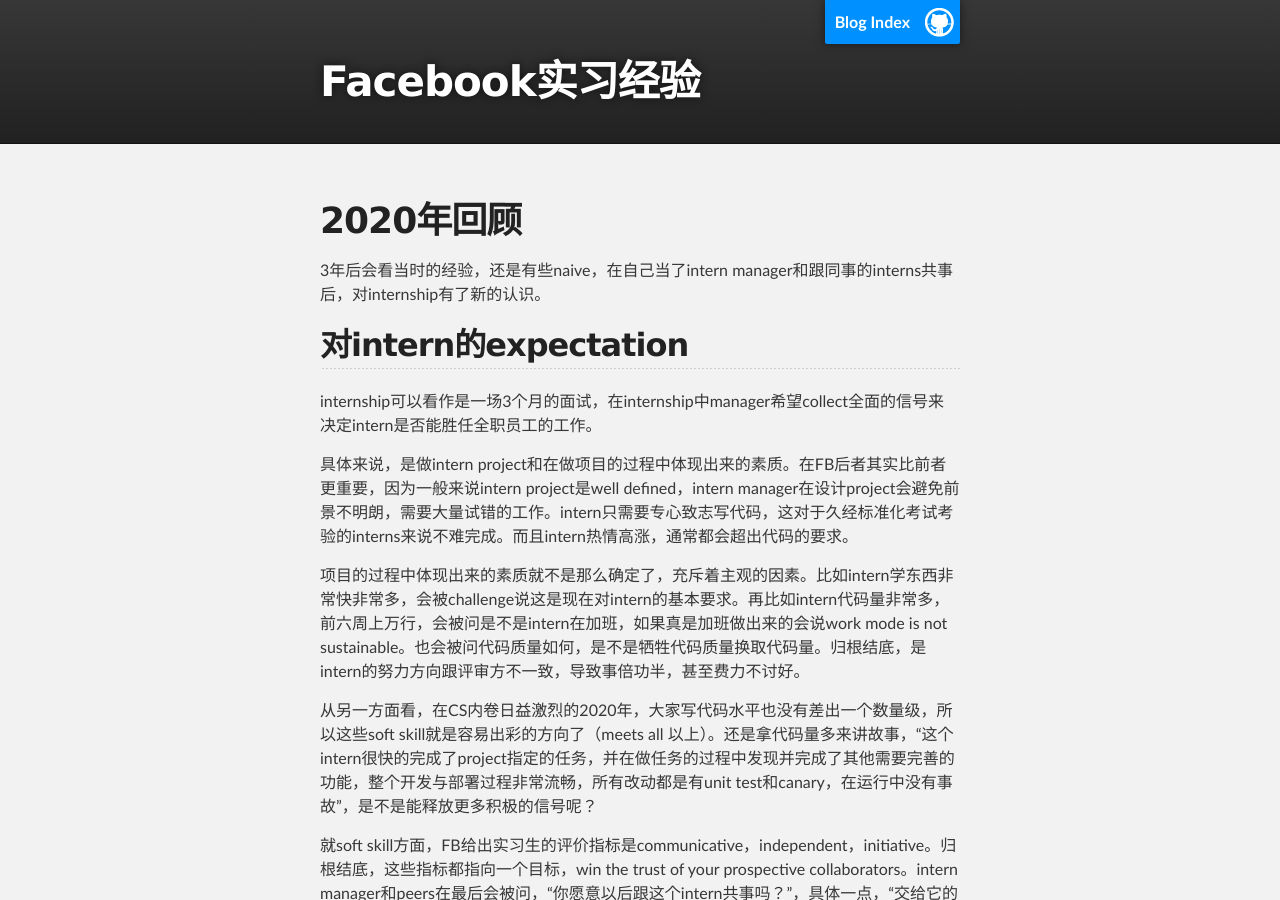
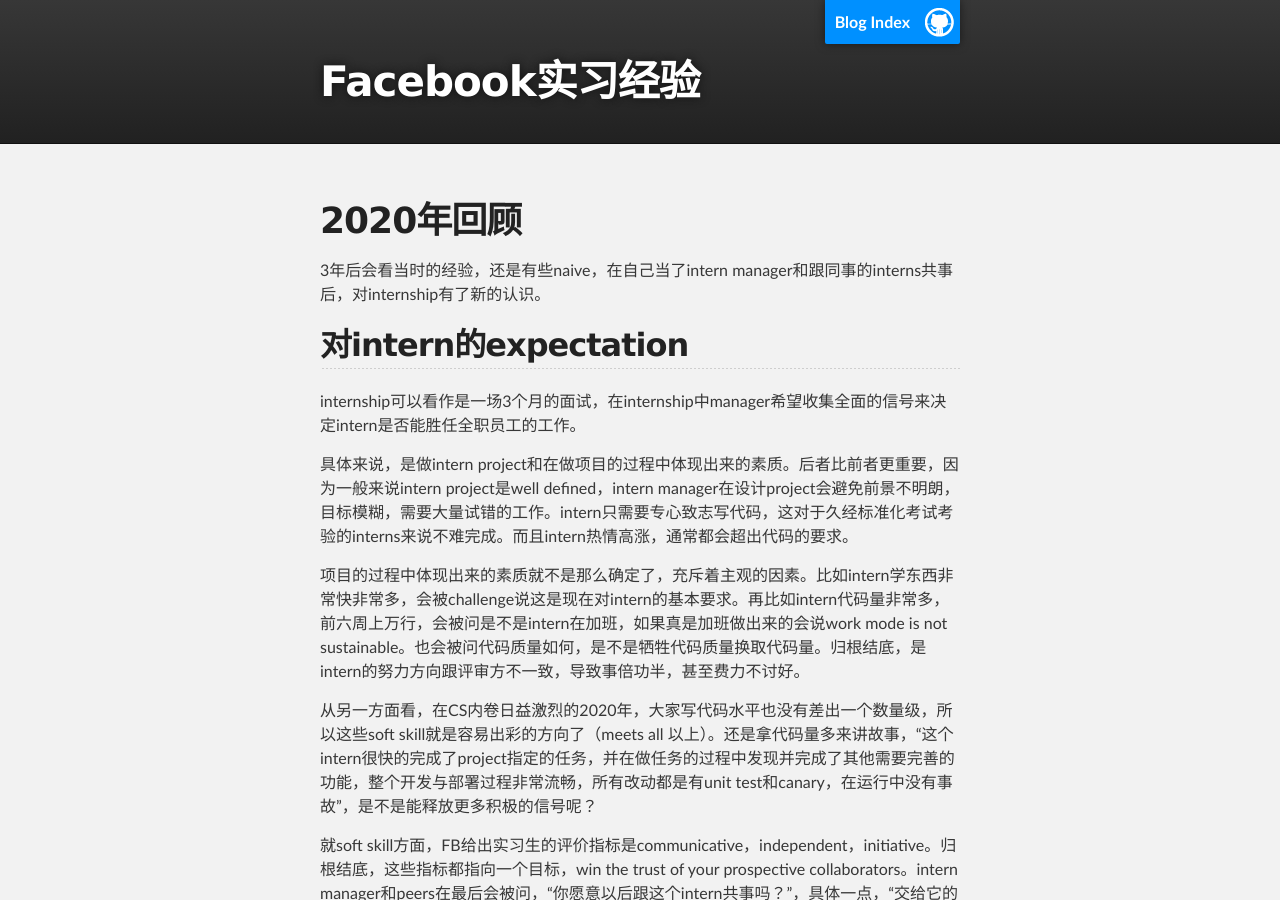
Before and after one commit to GUG11/gug11.github.io, a Jekyll site: the page built from _posts/2020-06-21-FBintern.md, in a window 1280 px wide and 900 px high. Built offline with Jekyll 4.4.1, drawn with Linux system fonts in a browser that asks for light colours.

```diff
--- a/_layouts/blog.html
+++ b/_layouts/blog.html
@@ -12,6 +12,10 @@
     href="{{ '/assets/css/style.css?v=' | append: site.github.build_revision | relative_url }}">
 
   <title>{{ page.title | default: site.github.repository_name }}</title>
+
+  {% if jekyll.environment == 'production' %}
+  {% include analytics.html %}
+  {% endif %}
 </head>
 
 <body>
--- a/_layouts/default.html
+++ b/_layouts/default.html
@@ -10,6 +10,10 @@
     <link rel="stylesheet" type="text/css" media="screen" href="{{ '/assets/css/style.css?v=' | append: site.github.build_revision | relative_url }}">
 
     <title>{{ site.title | default: site.github.repository_name }}</title>
+
+    {% if jekyll.environment == 'production' %}
+    {% include analytics.html %}
+    {% endif %}
   </head>
 
   <body>
--- a/_posts/2020-06-21-FBintern.md
+++ b/_posts/2020-06-21-FBintern.md
@@ -9,9 +9,9 @@ tags: [career]
 3年后会看当时的经验，还是有些naive，在自己当了intern manager和跟同事的interns共事后，对internship有了新的认识。
 
 ## 对intern的expectation
-internship可以看作是一场3个月的面试，在internship中manager希望collect全面的信号来决定intern是否能胜任全职员工的工作。
+internship可以看作是一场3个月的面试，在internship中manager希望收集全面的信号来决定intern是否能胜任全职员工的工作。
 
-具体来说，是做intern project和在做项目的过程中体现出来的素质。在FB后者其实比前者更重要，因为一般来说intern project是well defined，intern manager在设计project会避免前景不明朗，需要大量试错的工作。intern只需要专心致志写代码，这对于久经标准化考试考验的interns来说不难完成。而且intern热情高涨，通常都会超出代码的要求。
+具体来说，是做intern project和在做项目的过程中体现出来的素质。后者比前者更重要，因为一般来说intern project是well defined，intern manager在设计project会避免前景不明朗，目标模糊，需要大量试错的工作。intern只需要专心致志写代码，这对于久经标准化考试考验的interns来说不难完成。而且intern热情高涨，通常都会超出代码的要求。
 
 项目的过程中体现出来的素质就不是那么确定了，充斥着主观的因素。比如intern学东西非常快非常多，会被challenge说这是现在对intern的基本要求。再比如intern代码量非常多，前六周上万行，会被问是不是intern在加班，如果真是加班做出来的会说work mode is not sustainable。也会被问代码质量如何，是不是牺牲代码质量换取代码量。归根结底，是intern的努力方向跟评审方不一致，导致事倍功半，甚至费力不讨好。
 
--- a/blog/index.html
+++ b/blog/index.html
@@ -15,7 +15,9 @@ title: Blog Index
 		</ul>
 	</section>
 
+	<!--
 	<section id="history_series" class="inner">
 		<li><a href ="index_ww2.html" title="World War II">二战简史 (world war II)</a></li>
 	</section>
+	-->
 </div>
```
Also changed, not shown: _includes/analytics.html (added, +9 -0 lines), README.md, 1 other file.
